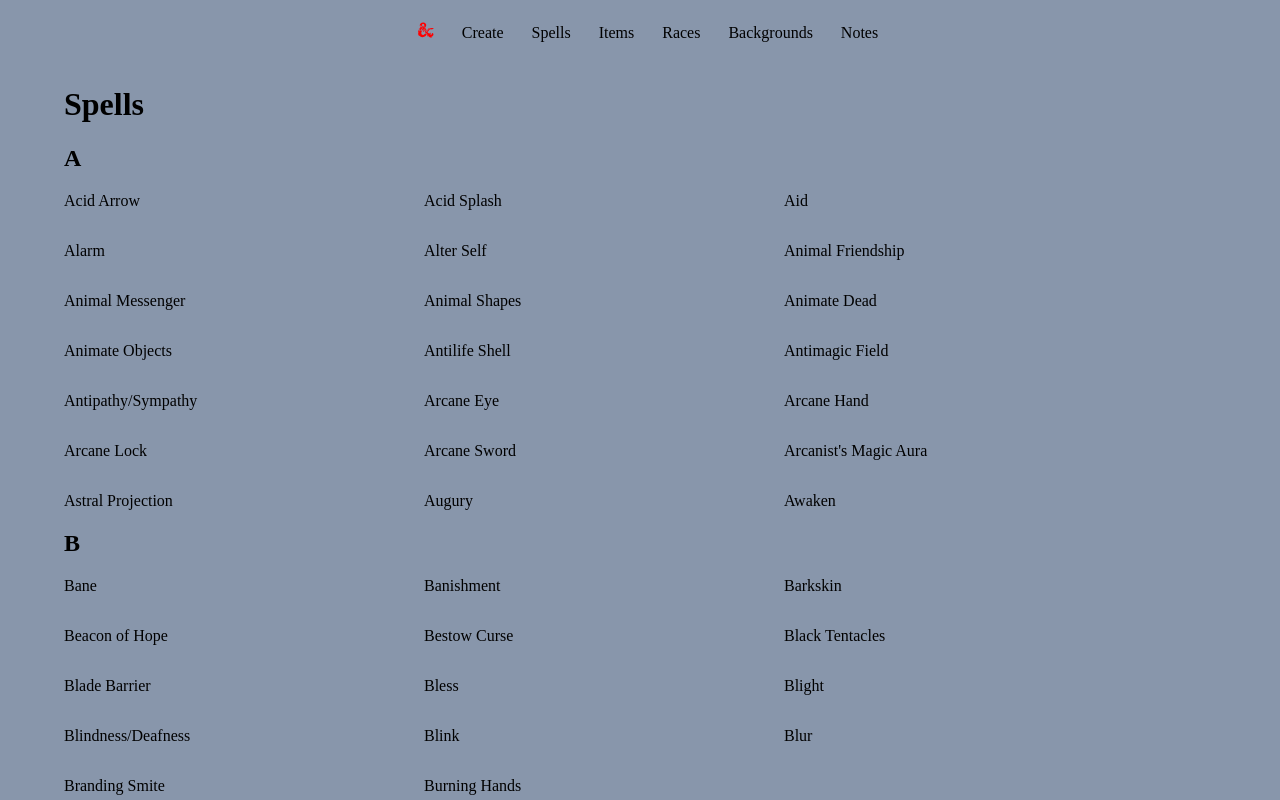
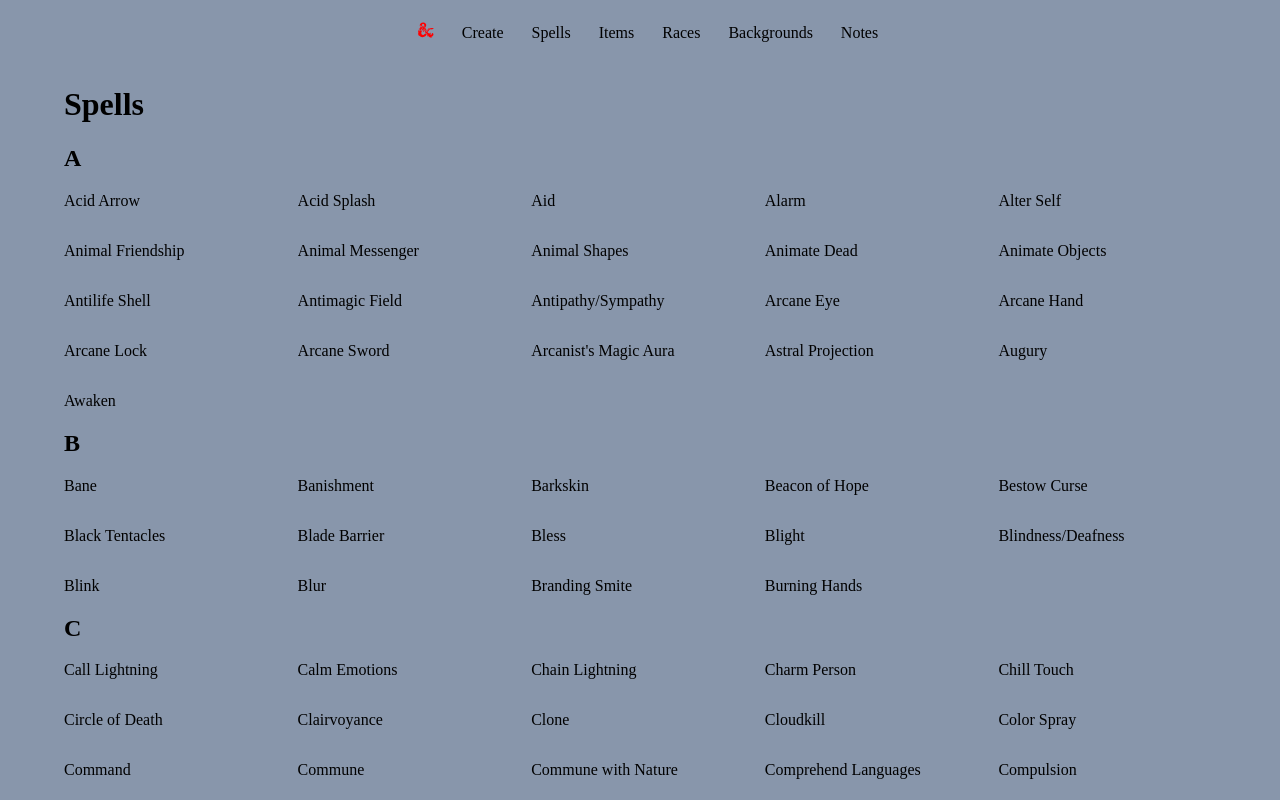
Before and after one commit to LoganQualk/DnD-Character-Creator, a React (Create React App) app: page /spells in a window 1280 px wide. Shown: the top 800 px of the page. Built offline with nearby package versions, Linux system fonts and the light colour scheme.

Commit message:
changed spell css to grid from flexbox

```diff
--- a/src/App.css
+++ b/src/App.css
@@ -13,6 +13,7 @@ html, body {
     height: 100vh;
     padding: 0;
     margin: 0;
+    overflow-x: hidden;
 }
 
 body {
@@ -26,17 +27,24 @@ body {
 }
 
 .spells {
-    display: flex;
-    flex-direction: row;
+    display: grid;
+    justify-content: space-between;
+    justify-items: flex-start;
+    width: 100%;
+    grid-template-columns: repeat(auto-fill, minmax(12rem, 1fr));
+    row-gap: 2rem;
+    column-gap: 1rem;
+    /* flex-direction: row;
     flex-wrap: wrap;
     width: 100%;
-    gap: 10rem;
-    row-gap: 2rem;
+    gap: 8rem;
+    row-gap: 2rem; */
 }
 
 a:link, p {
     text-decoration: none;
     color: black;
+    width: 100%;
 }
 
 a:visited {
@@ -49,7 +57,6 @@ h1 {
 }
 
 p {
-    width: 25ch;
     text-overflow: ellipsis;
     white-space: nowrap;
     overflow: hidden;
```
